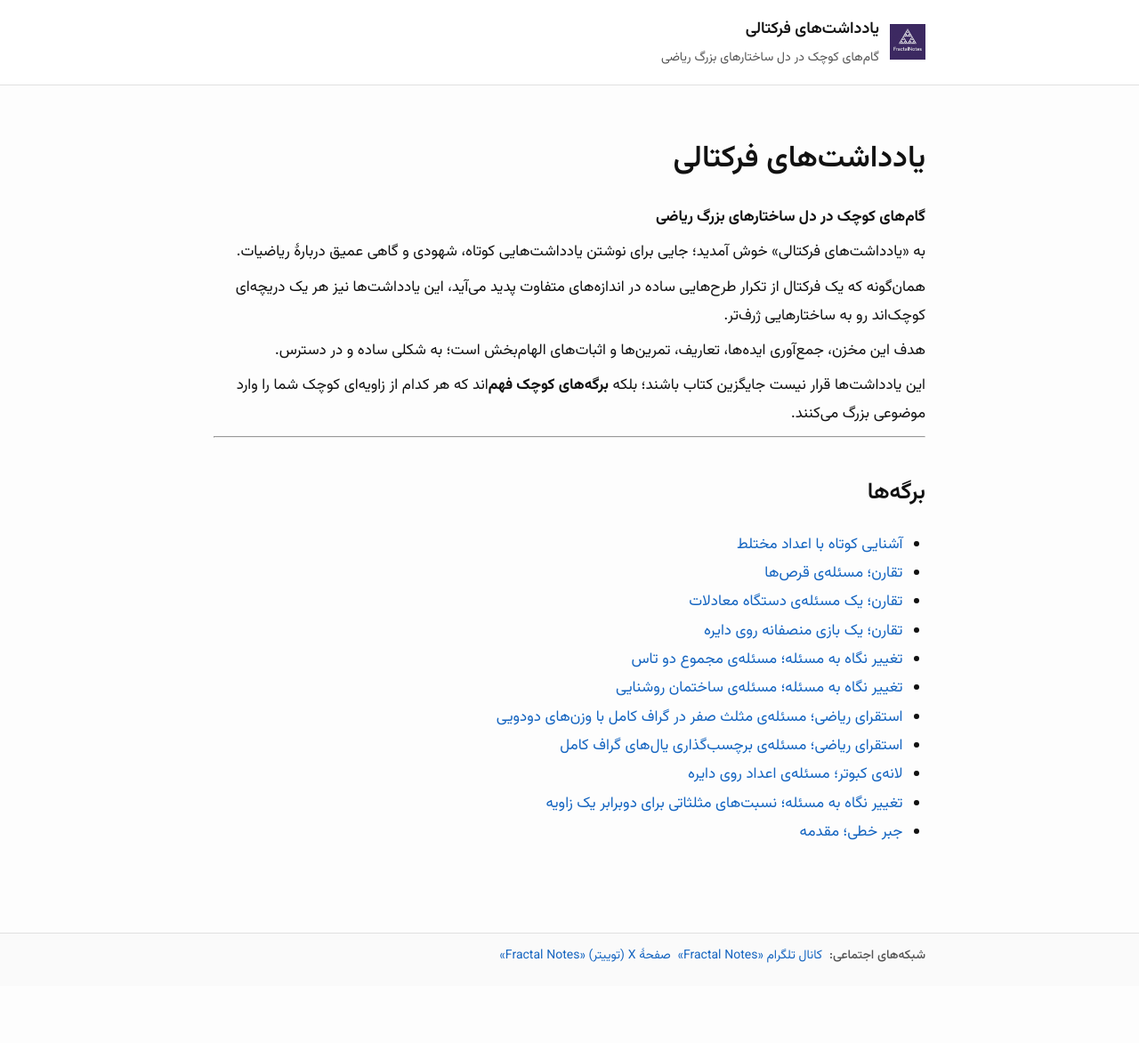
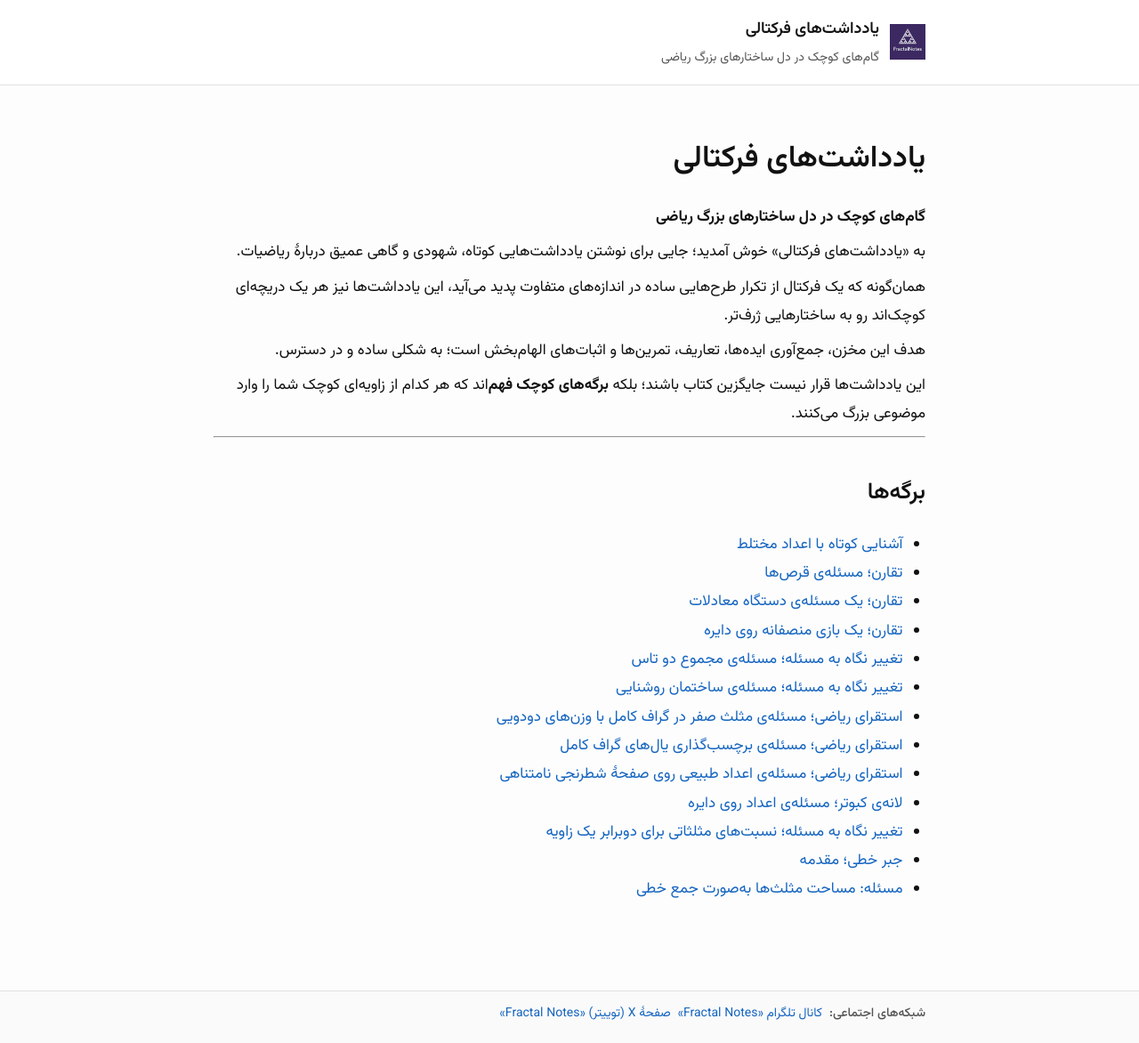
Before and after one commit to pooyarezaie/Fractal-Notes, a Jekyll site: the page built from index.md, in a window 1280 px wide. Shown: the whole page at 89% size. Built offline with Jekyll 4.4.1, drawn with Linux system fonts in a browser that asks for light colours; before the commit the page ends 1108 px from its top, so only the background shows below that.

Commit message:
Update index of the site

```diff
--- a/index.md
+++ b/index.md
@@ -27,6 +27,8 @@ image: /assets/img/logo.png
 - [تغییر نگاه به‌ مسئله؛ مسئله‌ی ساختمان روشنایی](problem-solving/recasting/lighting-building-problem)
 - [استقرای ریاضی؛ مسئله‌ی مثلث صفر در گراف کامل با وزن‌های دودویی](induction/zero-triangle-graph-problem)
 - [استقرای ریاضی؛ مسئله‌ی برچسب‌گذاری یال‌های گراف کامل](induction/graph-edge-labeling-problem)
+- [استقرای ریاضی؛ مسئله‌ی اعداد طبیعی روی صفحهٔ شطرنجی نامتناهی](induction/infinite-chessboard-divisibility)
 - [لانه‌ی کبوتر؛ مسئله‌ی اعداد روی دایره](pigeonhole-principle/a-circle-sum-puzzle)
 - [تغییر نگاه به‌ مسئله؛ نسبت‌های مثلثاتی برای دوبرابر یک زاویه](trigonometry/double-angle-formula-cosine)
 - [جبر خطی؛ مقدمه‌](linear-algebra/introduction)
+- [مسئله: مساحت مثلث‌ها به‌صورت جمع خطی](problems/triangle-area-linear-sum)
```
